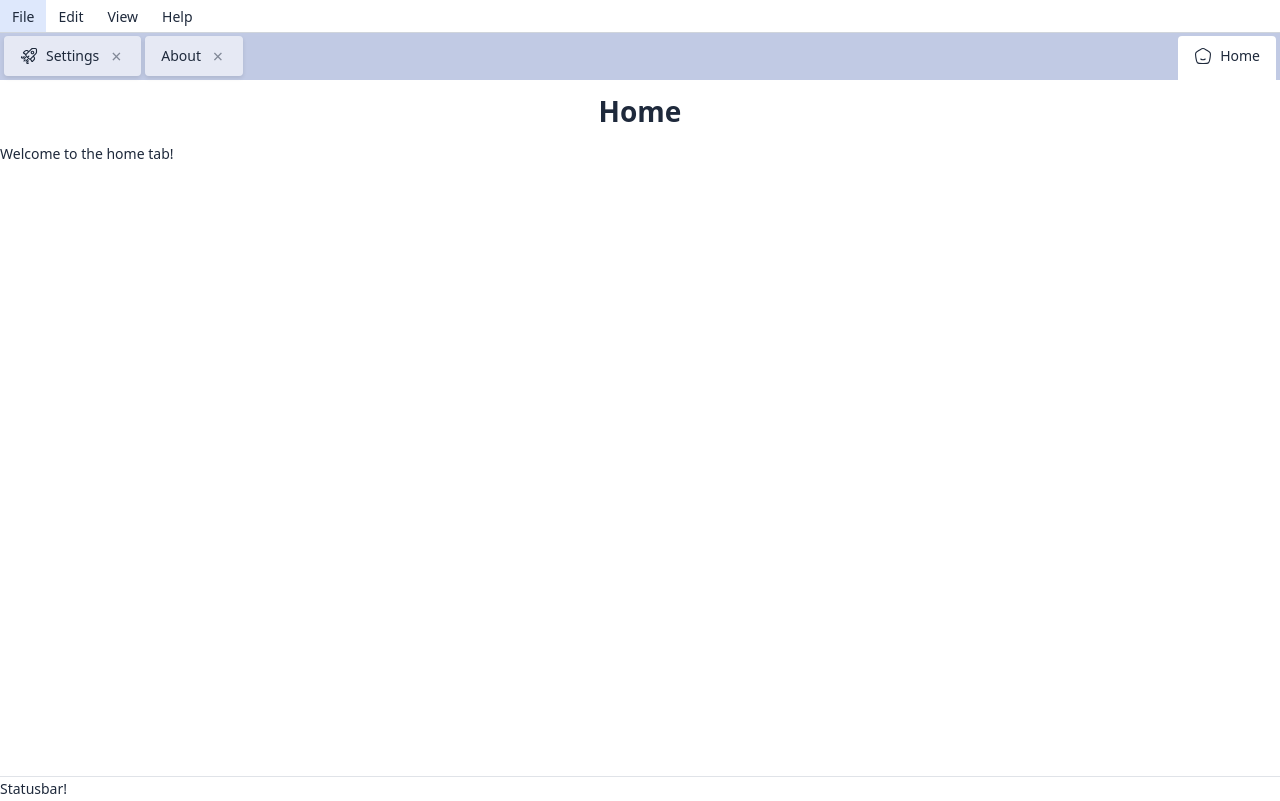
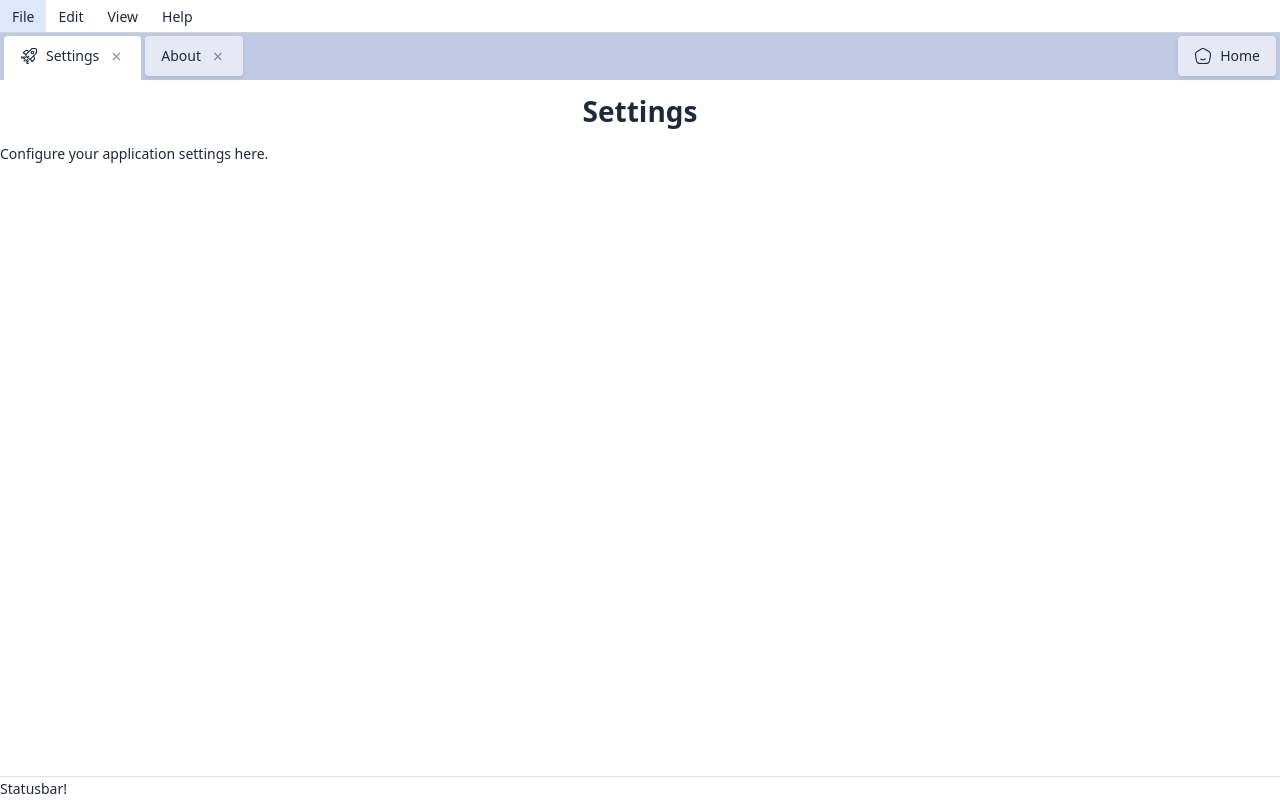
Before and after one commit to Knutsi/afterthought, a website built with Vite: page index.html in a window 1280 px wide. Built offline with nearby package versions, Linux system fonts and the light colour scheme.

Commit message:
basic home activity

```diff
--- a/index.html
+++ b/index.html
@@ -13,11 +13,7 @@
       <dynamic-menu-bar slot="menubar"></dynamic-menu-bar>
       <div slot="toolbar">Toolbar!</div>
       <div slot="statusbar">Statusbar!</div>
-      <tab-view slot="main">
-        <div tab-label="Home" tab-icon="home" tab-right>
-          <h1>Home</h1>
-          <p>Welcome to the home tab!</p>
-        </div>
+      <tab-view id="activity-container" slot="main">
         <div tab-label="Settings" tab-icon="rocket" closeable>
           <h1>Settings</h1>
           <p>Configure your application settings here.</p>
--- /dev/null
+++ b/src/feature/home/HomeActivity.ts
@@ -0,0 +1,58 @@
+import { BaseComponent, defineComponent } from '../../gui/core/BaseComponent';
+
+export class HomeActivity extends BaseComponent {
+  static get observedAttributes(): string[] {
+    return [];
+  }
+
+  protected onInit(): void {
+    this.ensureTabAttributes();
+  }
+
+  protected render(): void {
+    if (!this.shadowRoot) return;
+
+    this.shadowRoot.innerHTML = `
+      <style>
+        :host {
+          display: block;
+          width: 100%;
+          height: 100%;
+        }
+
+        .home-content {
+          padding: 16px;
+          color: var(--theme-color-text, #333);
+          font-size: var(--theme-font-size, 14px);
+        }
+      </style>
+      <div class="home-content">TBD</div>
+    `;
+  }
+
+  private ensureTabAttributes(): void {
+    if (!this.hasAttribute('tab-label')) {
+      this.setAttribute('tab-label', 'Home');
+    }
+
+    if (!this.hasAttribute('tab-icon')) {
+      this.setAttribute('tab-icon', 'home');
+    }
+
+    if (!this.hasAttribute('tab-right')) {
+      this.setAttribute('tab-right', '');
+    }
+
+    if (this.hasAttribute('closeable')) {
+      this.removeAttribute('closeable');
+    }
+  }
+}
+
+defineComponent('home-activity', HomeActivity);
+
+declare global {
+  interface HTMLElementTagNameMap {
+    'home-activity': HomeActivity;
+  }
+}
--- a/src/main.ts
+++ b/src/main.ts
@@ -9,6 +9,7 @@
 import "./gui/activity/TabView";
 import "./feature/project-browser/ProjectBrowser";
 import "./feature/debug/ActionList";
+import "./feature/home/HomeActivity.ts";
 
 // Import default actions setup:
 import { setupDefaultActions } from "./default-actions.ts";
@@ -31,5 +32,7 @@
 }
 serviceLayer.activityService.registerActivityContainer(activityContainer);
 
+serviceLayer.activityService.startActivity("home-activity", {});
+
 // Trigger initial action availability check after all initialization is complete
 serviceLayer.actionService.updateActionAvailability();
```
